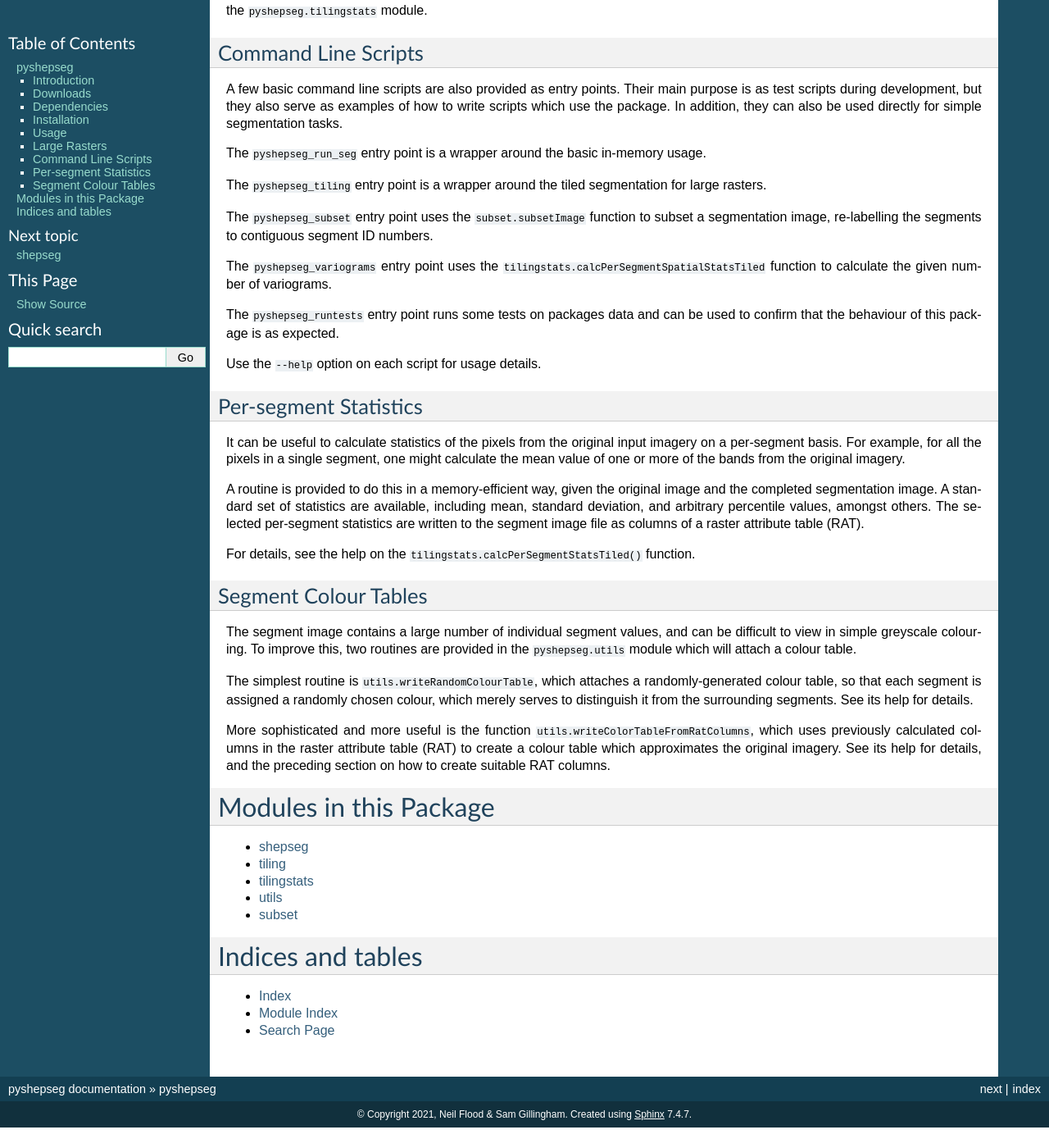
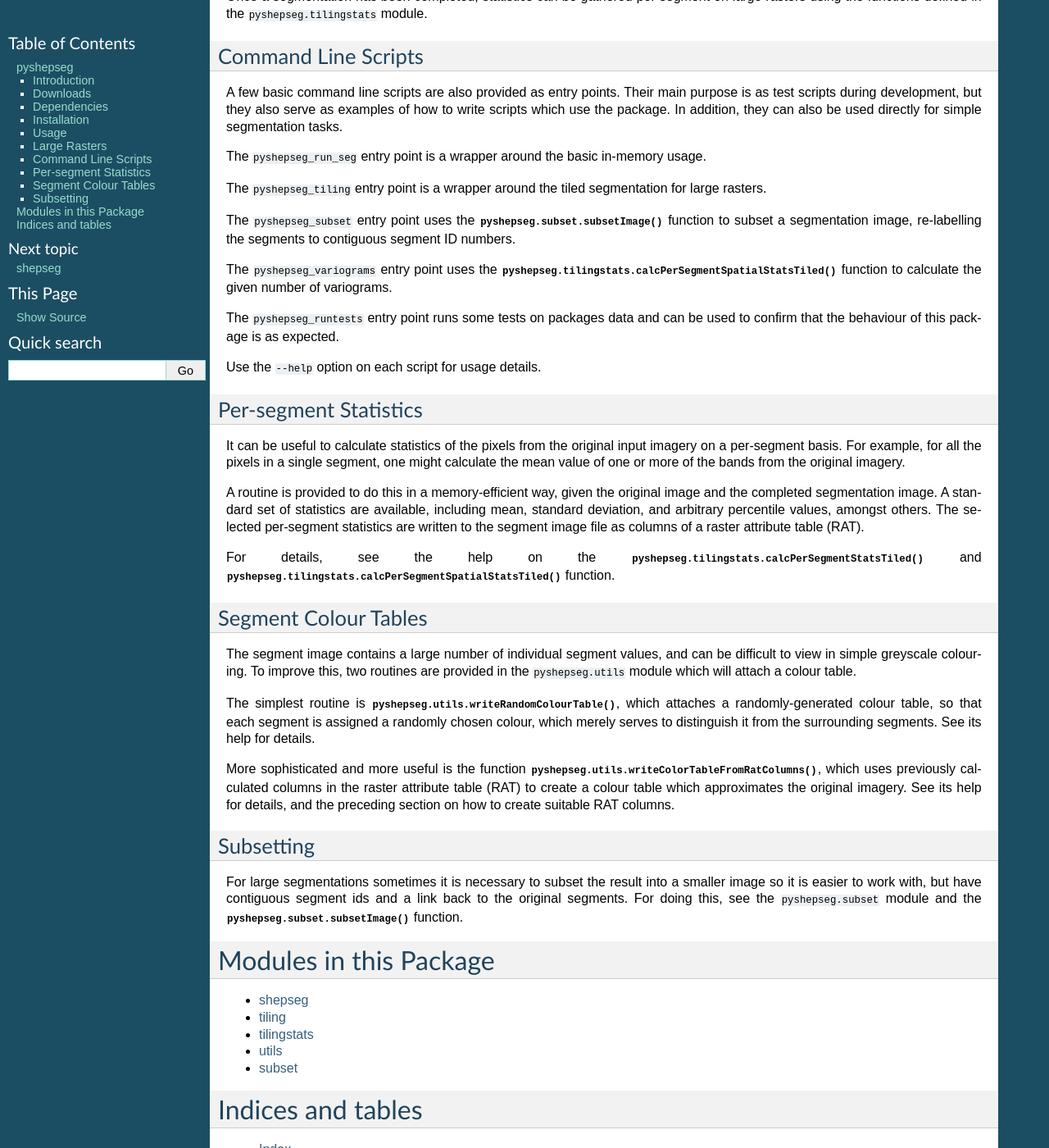
Before and after one commit to ubarsc/pyshepseg, a Sphinx documentation site: the page built from doc/source/index.rst, in a window 1280 px wide and 1400 px high, scrolled down 1425 px. Shown: the whole window at 82% size. Built offline with Sphinx 7.4.7, drawn with Linux system fonts in a browser that asks for light colours; before the commit the page ends 2800 px from its top, so only the background shows below that; some of the changed text lies outside the part shown.

Commit message:
create more direct links to functions from the index.html

```diff
--- a/doc/source/index.rst
+++ b/doc/source/index.rst
@@ -77,7 +77,8 @@
 The segimg attribute of the segRes object is an array
 of segment ID numbers, of shape (nRows, nCols).
 
-See the help in the shepseg module for further details and tips.
+See the help in the ``pyshepseg.shepseg`` module and :func:`pyshepseg.shepseg.doShepherdSegmentation`
+function for further details and tips.
 
 Large Rasters
 -------------
@@ -90,8 +91,8 @@
 tile boundaries, so the result is seamless.
 
 This technique should be used with caution. See the docstring for
-the ``pyshepseg.tiling`` module for further discussion of usage and
-caveats.
+the ``pyshepseg.tiling`` module and the :func:`pyshepseg.tiling.doTiledShepherdSegmentation`
+function for further discussion of usage and caveats.
 
 Once a segmentation has been completed, statistics can be gathered per segment on
 large rasters using the functions defined in the ``pyshepseg.tilingstats``
@@ -109,12 +110,12 @@
 The ``pyshepseg_tiling`` entry point is a wrapper around the tiled
 segmentation for large rasters.
 
-The ``pyshepseg_subset`` entry point uses the ``subset.subsetImage``
+The ``pyshepseg_subset`` entry point uses the :func:`pyshepseg.subset.subsetImage`
 function to subset a segmentation image, re-labelling the segments
 to contiguous segment ID numbers.
 
 The ``pyshepseg_variograms`` entry point uses the
-``tilingstats.calcPerSegmentSpatialStatsTiled`` function to calculate the
+:func:`pyshepseg.tilingstats.calcPerSegmentSpatialStatsTiled` function to calculate the
 given number of variograms.
 
 The ``pyshepseg_runtests`` entry point runs some tests on packages data and
@@ -136,8 +137,8 @@
 statistics are written to the segment image file as columns of a raster
 attribute table (RAT).
 
-For details, see the help on the ``tilingstats.calcPerSegmentStatsTiled()``
-function.
+For details, see the help on the :func:`pyshepseg.tilingstats.calcPerSegmentStatsTiled`
+and :func:`pyshepseg.tilingstats.calcPerSegmentSpatialStatsTiled` function.
 
 Segment Colour Tables
 ---------------------
@@ -145,15 +146,23 @@
 can be difficult to view in simple greyscale colouring. To improve this, two
 routines are provided in the ``pyshepseg.utils`` module which will attach a colour table.
 
-The simplest routine is ``utils.writeRandomColourTable``, which attaches a
+The simplest routine is :func:`pyshepseg.utils.writeRandomColourTable`, which attaches a
 randomly-generated colour table, so that each segment is assigned a randomly
 chosen colour, which merely serves to distinguish it from the surrounding segments.
 See its help for details.
 
-More sophisticated and more useful is the function ``utils.writeColorTableFromRatColumns``,
+More sophisticated and more useful is the function :func:`pyshepseg.utils.writeColorTableFromRatColumns`,
 which uses previously calculated columns in the raster attribute table (RAT) to
 create a colour table which approximates the original imagery. See its help for
 details, and the preceding section on how to create suitable RAT columns.
+
+Subsetting
+----------
+For large segmentations sometimes it is necessary to subset the result into a smaller
+image so it is easier to work with, but have contiguous segment ids and a link back to the
+original segments. For doing this, see the ``pyshepseg.subset`` module and the
+:func:`pyshepseg.subset.subsetImage` function.
+
 
 Modules in this Package
 =======================
```
